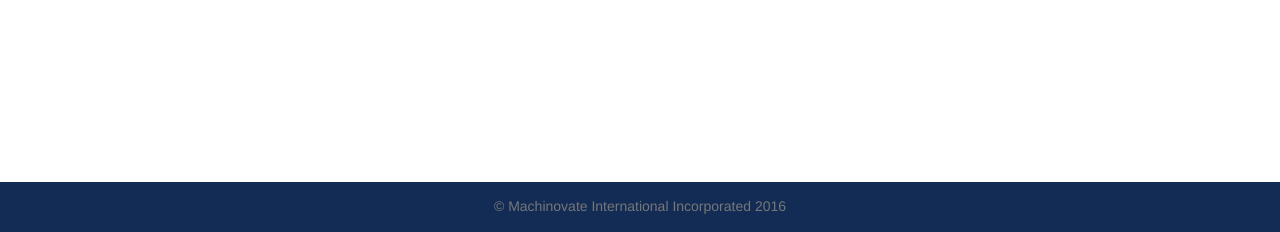
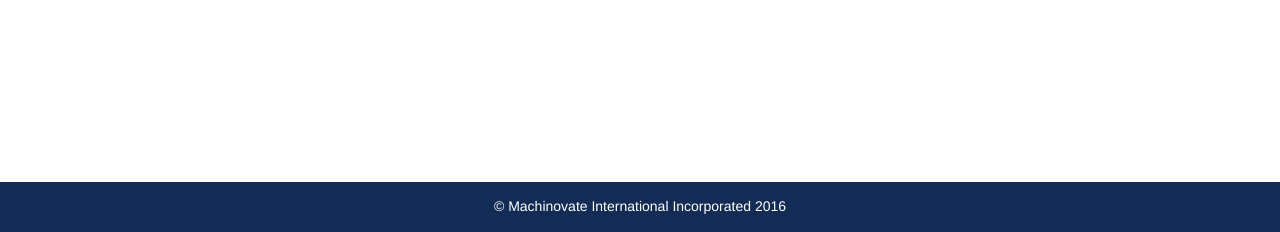
Before and after one commit to yeddapenequito/Machinovate, a PHP site: page /index.php in a window 1280 px wide. Shown: the part 568-800 px from the top of the page. Run offline with PHP 8.4, Linux system fonts and the light colour scheme; some libraries are stand-ins or nearby versions.

Commit message:
Remove text-muted class on footer
Text on footer is grey-colored and hard to see.

```diff
--- a/web/footer.php
+++ b/web/footer.php
@@ -1,3 +1,3 @@
 <footer>
-	<p class="text-center text-muted">&copy; Machinovate International Incorporated 2016</p>
+	<p class="text-center">&copy; Machinovate International Incorporated 2016</p>
 </footer>
```
